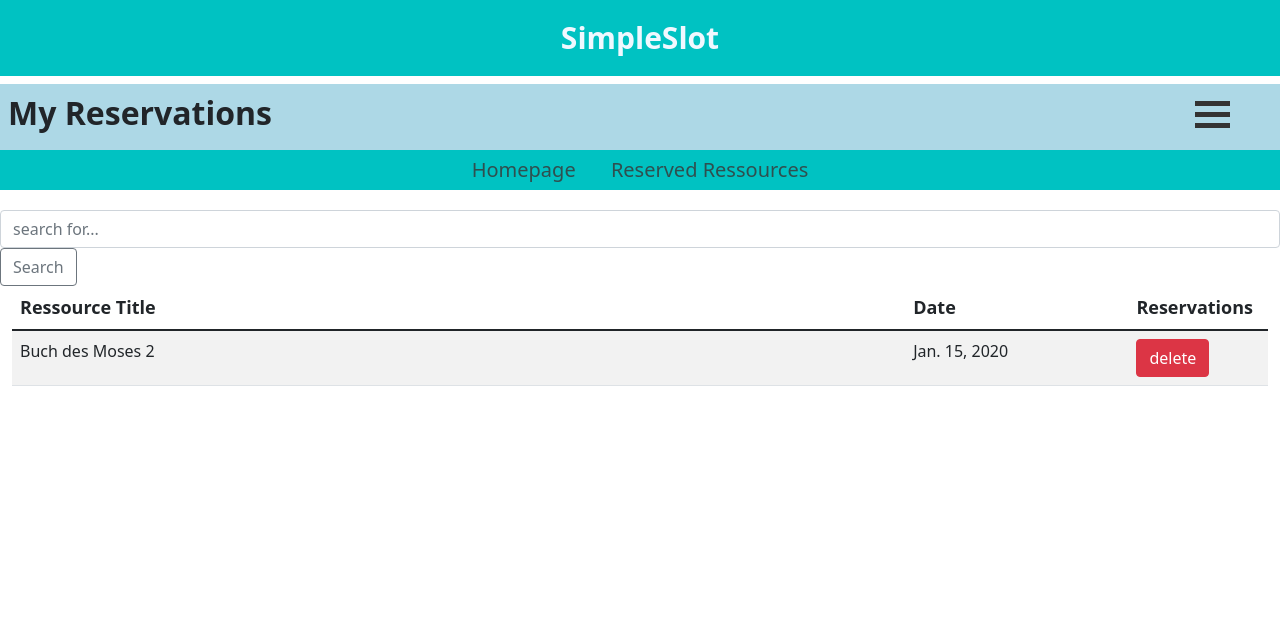
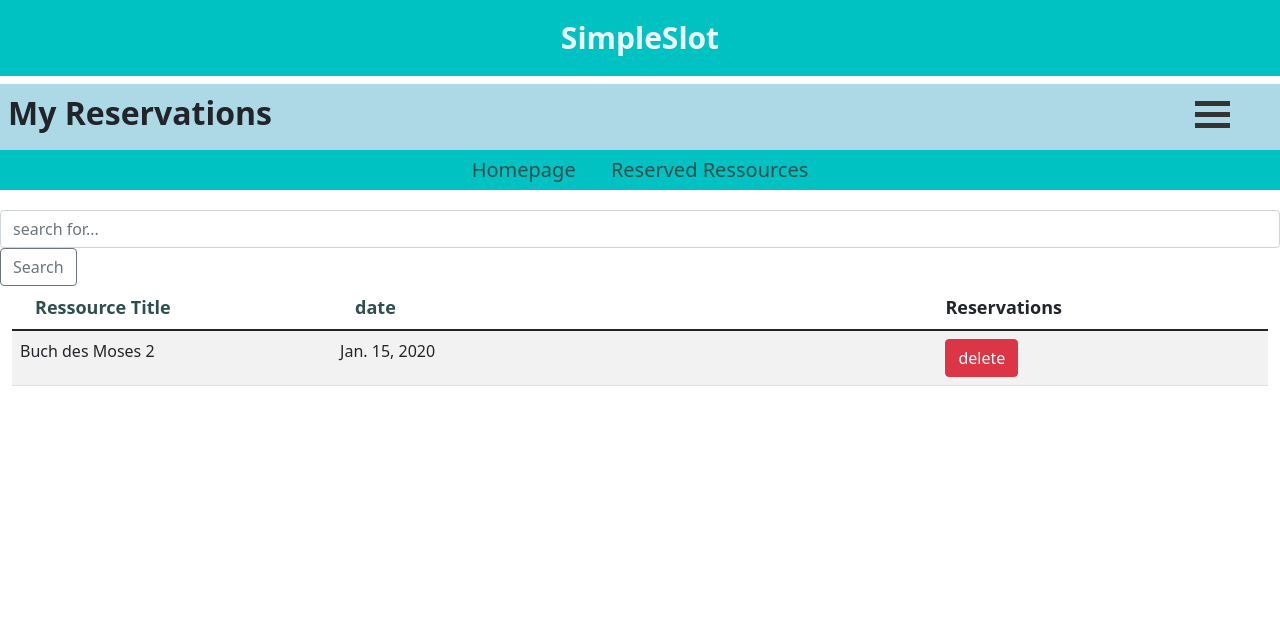
Before and after one commit to armand143/SimpleSlot_UniProject, a Django app: page /myreservations/1 in a window 1280 px wide. Shown: the top 626 px of the page. Run offline with Django 4.2, Linux system fonts and the light colour scheme; data comes from the database, SQL or seed files in the repository; tables that the repository leaves empty hold one stand-in row (values such as "Sample post").

Commit message:
Update myreservations.html

```diff
--- a/firstapp/templates/firstapp/myreservations.html
+++ b/firstapp/templates/firstapp/myreservations.html
@@ -42,15 +42,16 @@
       <table id="mainTable" class="table table-striped table-hover">
         <thead>
           <tr>
-            <th>Ressource Title</th>
-            <th>Date</th>
+            <th><a class="table-head-button" href="?order_by=tag_system">Ressource Title</a></th>
+            <th><a class="table-head-button" href="?order_by=title">date</a></th>
             <th>Reservations</th>
           </tr>
         </thead>
         <tbody>
+
             {% for re in reservation %}
               <tr>
-                <td class="col-sm-8">{{re.cluster}}</td>
+                <td class="col-sm-1">{{re.cluster}}</td>
                 <td class="col-sm-2">{{re.date}}</td>
                 {%if cl.availability == True %}
                   <td class="col-sm-1">
@@ -58,7 +59,7 @@
                   </td>
                   {%else%}
                   <td class="col-sm-1">
-                    <a class="btn btn-danger" href="{% url 'deleteReservation' re.id %}" role="button">delete</a>
+                    <a class="btn btn-danger" href="" role="button" disabled>delete</a>
                   </td>
                 {% endif %}
               </tr>
```
